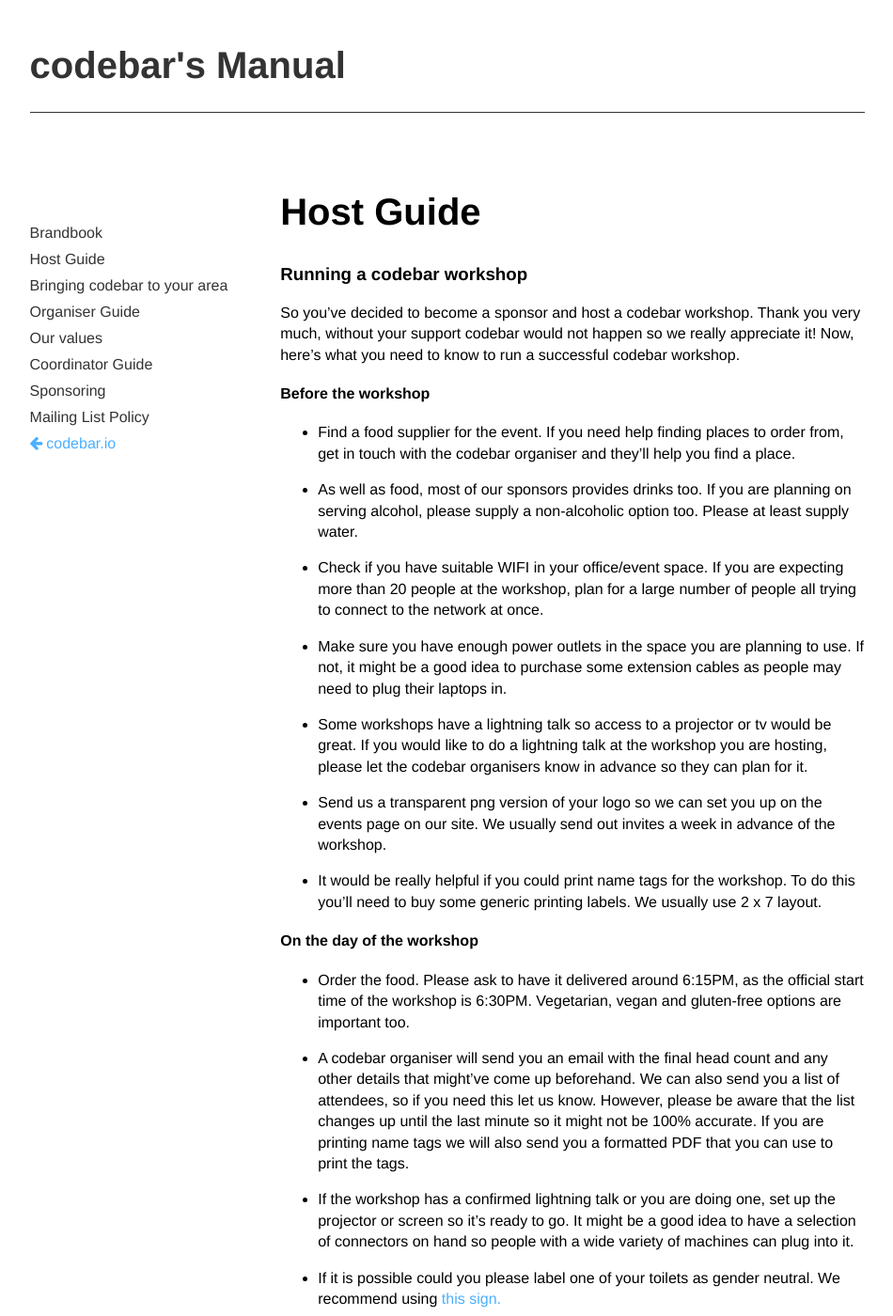
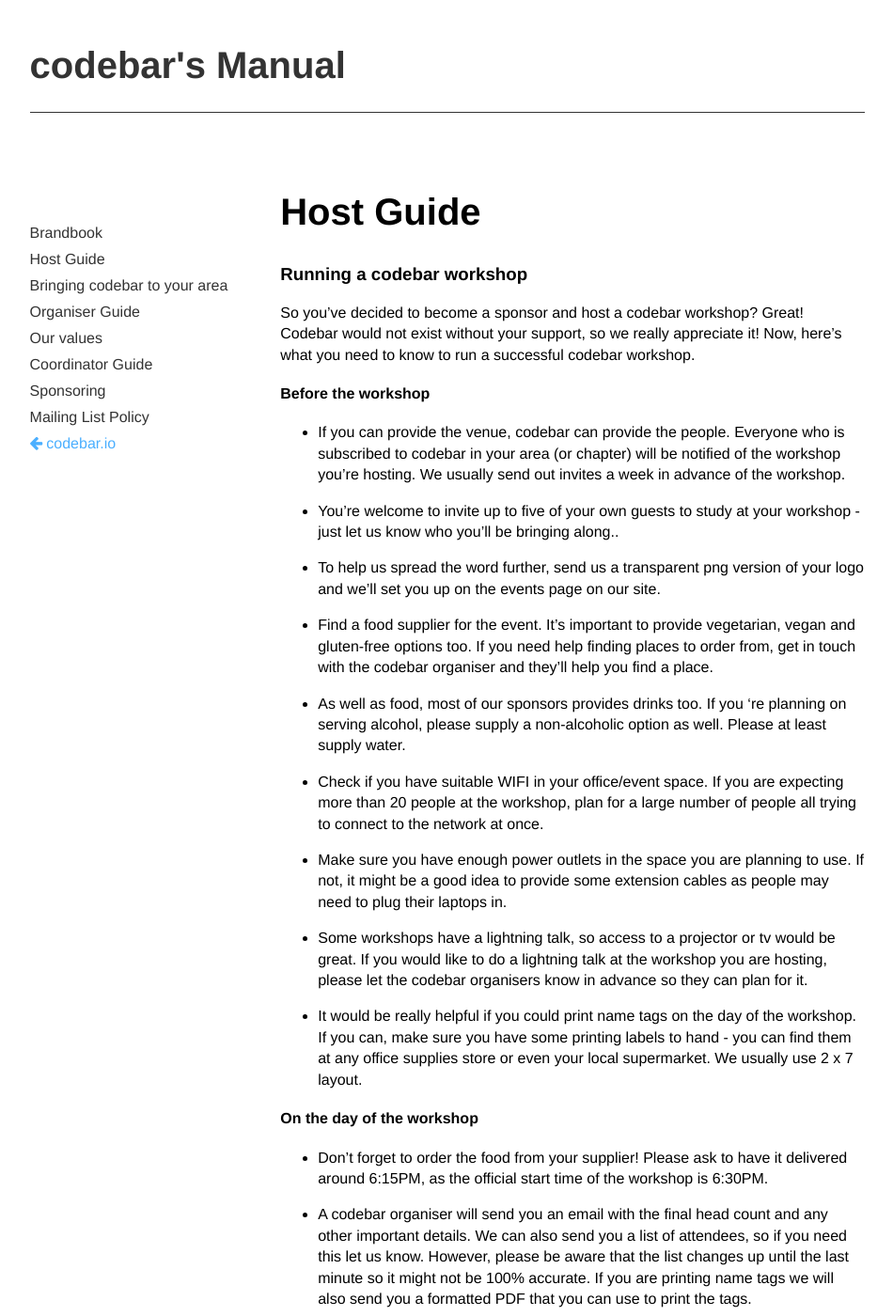
Before and after one commit to codebar/manual, a Jekyll site: the page built from _posts/2015-03-26-host-guide.md, in a window 1280 px wide and 1400 px high. Shown: the whole window at 94% size, without its empty margins (164-1114 px from the left). Built offline with Jekyll 4.4.1, drawn with Linux system fonts in a browser that asks for light colours; nearby versions of some CDN libraries; some of the changed text lies outside the part shown.

Commit message:
Updated copy of the host guide

```diff
--- a/_posts/2015-03-26-host-guide.md
+++ b/_posts/2015-03-26-host-guide.md
@@ -5,40 +5,44 @@
 
 ### Running a codebar workshop
 
-So you've decided to become a sponsor and host a codebar workshop. Thank you very much, without your support codebar would not happen so we really appreciate it! Now, here's what you need to know to run a successful codebar workshop.
+So you've decided to become a sponsor and host a codebar workshop? Great! Codebar would not exist without your support, so we really appreciate it! Now, here's what you need to know to run a successful codebar workshop.
 
 #### Before the workshop
 
-- Find a food supplier for the event. If you need help finding places to order from, get in touch with the codebar organiser and they'll help you find a place.
+- If you can provide the venue, codebar can provide the people. Everyone who is subscribed to codebar in your area (or chapter) will be notified of the workshop you’re hosting. We usually send out invites a week in advance of the workshop.
 
-- As well as food, most of our sponsors provides drinks too. If you are planning on serving alcohol, please supply a non-alcoholic option too. Please at least supply water.
+- You’re welcome to invite up to five of your own guests to study at your workshop - just let us know who you’ll be bringing along..
+
+- To help us spread the word further, send us a transparent png version of your logo and we’ll set you up on the events page on our site.
+
+- Find a food supplier for the event. It’s important to provide vegetarian, vegan and gluten-free options too. If you need help finding places to order from, get in touch with the codebar organiser and they'll help you find a place.
+
+- As well as food, most of our sponsors provides drinks too. If you ‘re planning on serving alcohol, please supply a non-alcoholic option as well. Please at least supply water.
 
 - Check if you have suitable WIFI in your office/event space. If you are expecting more than 20 people at the workshop, plan for a large number of people all trying to connect to the network at once.
 
-- Make sure you have enough power outlets in the space you are planning to use. If not, it might be a good idea to purchase some extension cables as people may need to plug their laptops in.
+- Make sure you have enough power outlets in the space you are planning to use. If not, it might be a good idea to provide some extension cables as people may need to plug their laptops in.
 
-- Some workshops have a lightning talk so access to a projector or tv would be great. If you would like to do a lightning talk at the workshop you are hosting, please let the codebar organisers know in advance so they can plan for it.
+- Some workshops have a lightning talk, so access to a projector or tv would be great. If you would like to do a lightning talk at the workshop you are hosting, please let the codebar organisers know in advance so they can plan for it.
 
-- Send us a transparent png version of your logo so we can set you up on the events page on our site. We usually send out invites a week in advance of the workshop.
+- It would be really helpful if you could print name tags on the day of the workshop. If you can, make sure you have some printing labels to hand - you can find them at any office supplies store or even your local supermarket. We usually use 2 x 7 layout.
 
-- It would be really helpful if you could print name tags for the workshop. To do this you'll need to buy some generic printing labels. We usually use 2 x 7 layout.
 
 #### On the day of the workshop
 
-- Order the food. Please ask to have it delivered around 6:15PM, as the official start time of the workshop is 6:30PM. Vegetarian, vegan and gluten-free options are important too.
+- Don’t forget to order the food from your supplier! Please ask to have it delivered around 6:15PM, as the official start time of the workshop is 6:30PM.
 
-- A codebar organiser will send you an email with the final head count and any other details that might've come up beforehand. We can also send you a list of attendees, so if you need this let us know. However, please be aware that the list changes up until the last minute so it might not be 100% accurate. If you are printing name tags we will also send you a formatted PDF that you can use to print the tags.
+- A codebar organiser will send you an email with the final head count and any other important details. We can also send you a list of attendees, so if you need this let us know. However, please be aware that the list changes up until the last minute so it might not be 100% accurate. If you are printing name tags we will also send you a formatted PDF that you can use to print the tags.
 
 - If the workshop has a confirmed lightning talk or you are doing one, set up the projector or screen so it's ready to go. It might be a good idea to have a selection of connectors on hand so people with a wide variety of machines can plug into it.
 
-- If it is possible could you please label one of your toilets as gender neutral. We recommend using [this sign.](http://www.uua.org/sites/live-new.uua.org/files/documents/lgbtq/gender_neutral_bathroom_11x17.pdf)
+- If it is possible, please label one of your toilets as gender neutral. We recommend using this sign.
 
 - Please have your WIFI details clearly visible.
 
-- If there are any further questions you have please don't hesitate to get in touch with any of the codebar team.
+- If there are any further questions you have, please don't hesitate to get in touch with any of the codebar team.
+
 
 #### At the workshop
 
-One of the organisers will be at the venue 30 minutes before official start time, around 6:00PM. They will help you set the space up and check people in.
-
-Enjoy it :)
+One of the organisers will be at the venue around 6:00PM (30 minutes before official start time) to help you set up the space and check people in. Sessions usually last two and a half hours. Relax, have fun and enjoy your time as a codebar workshop host!
```
